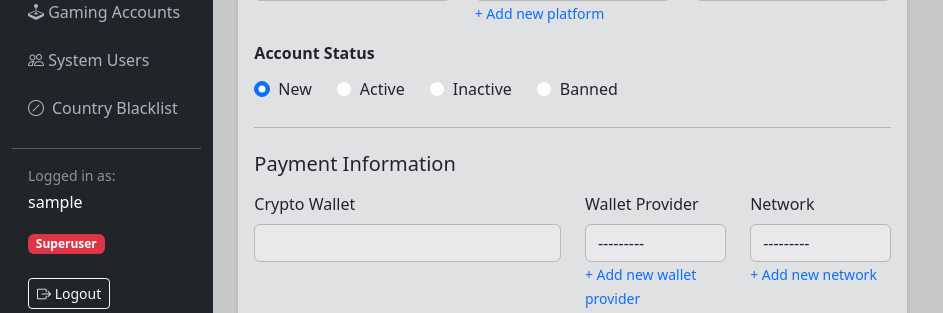
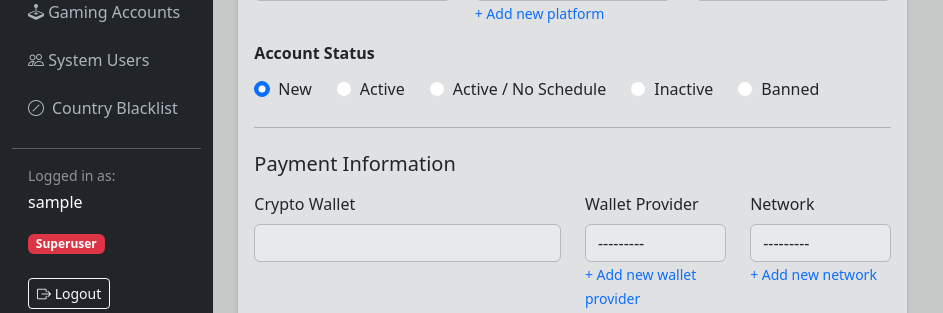
Before and after one commit to lavzd13/pickle, a Django app: page /accounts/create/ in a window 1280 px wide. Shown: the part 332-645 px from the top of the page, without its empty margins (0-943 px from the left). Run offline with Django 5.2, Linux system fonts and the light colour scheme; the visitor is signed in with stand-in values (Sample User, id 1); data that the repository does not hold is empty; parts of the project's set-up code (start-up, migrations or seed data) failed here and were passed over.

Commit message:
added new acc status active/ no sch

```diff
--- a/accounts/forms.py
+++ b/accounts/forms.py
@@ -55,6 +55,7 @@ class AccountDetailForm(forms.ModelForm):
     ACCOUNT_STATUS_CHOICES = [
         ('is_new', 'New'),
         ('is_active', 'Active'),
+        ('is_active_no_schedule', 'Active / No Schedule'),
         ('is_inactive', 'Inactive'),
         ('is_banned', 'Banned'),
     ]
@@ -84,6 +85,8 @@ class AccountDetailForm(forms.ModelForm):
         if self.instance and self.instance.pk:
             if self.instance.is_active:
                 self.fields['account_status'].initial = 'is_active'
+            elif self.instance.is_active_no_schedule:
+                self.fields['account_status'].initial = 'is_active_no_schedule'
             elif self.instance.is_inactive:
                 self.fields['account_status'].initial = 'is_inactive'
             elif self.instance.is_banned:
@@ -96,6 +99,7 @@ class AccountDetailForm(forms.ModelForm):
         status = self.cleaned_data.get('account_status', 'is_new')
         instance.is_new = (status == 'is_new')
         instance.is_active = (status == 'is_active')
+        instance.is_active_no_schedule = (status == 'is_active_no_schedule')
         instance.is_inactive = (status == 'is_inactive')
         instance.is_banned = (status == 'is_banned')
         if commit:
--- a/accounts/management/commands/update_play_schedules.py
+++ b/accounts/management/commands/update_play_schedules.py
@@ -7,7 +7,7 @@ class Command(BaseCommand):
     help = 'Regenerate weekly play schedule for all accounts'
 
     def handle(self, *args, **options):
-        accounts = AccountDetail.objects.all()
+        accounts = AccountDetail.objects.filter(is_active=True)
         total = accounts.count()
         for account in accounts:
             calculate_play_info(account)
--- a/accounts/models.py
+++ b/accounts/models.py
@@ -62,6 +62,7 @@ class AccountDetail(models.Model):
     phone = models.CharField(max_length=20, blank=True, null=True)
     is_new = models.BooleanField(default=False)
     is_active = models.BooleanField(default=False)
+    is_active_no_schedule = models.BooleanField(default=False)
     is_inactive = models.BooleanField(default=False)
     is_banned = models.BooleanField(default=False)
     creation_date = models.DateField(null=True, blank=True)
--- a/accounts/web_views.py
+++ b/accounts/web_views.py
@@ -304,10 +304,11 @@ def account_list(request):
     all_accounts = AccountDetail.objects.all().select_related('payment', 'last_transaction').order_by('creation_date', 'id')
 
     groups = [
-        ('Active',   'acc-active',   [a for a in all_accounts if a.is_active]),
-        ('New',      'acc-new',      [a for a in all_accounts if a.is_new]),
-        ('Inactive', 'acc-inactive', [a for a in all_accounts if a.is_inactive]),
-        ('Banned',   'acc-banned',   [a for a in all_accounts if a.is_banned]),
+        ('Active',              'acc-active',              [a for a in all_accounts if a.is_active]),
+        ('Active / No Schedule','acc-active-no-schedule',  [a for a in all_accounts if a.is_active_no_schedule]),
+        ('New',                 'acc-new',                 [a for a in all_accounts if a.is_new]),
+        ('Inactive',            'acc-inactive',            [a for a in all_accounts if a.is_inactive]),
+        ('Banned',              'acc-banned',              [a for a in all_accounts if a.is_banned]),
     ]
 
     context = {
```
Also changed, not shown: templates/accounts/account_list.html (+11 -10 lines), accounts/migrations/0042_accountdetail_is_active_no_schedule.py (added).
